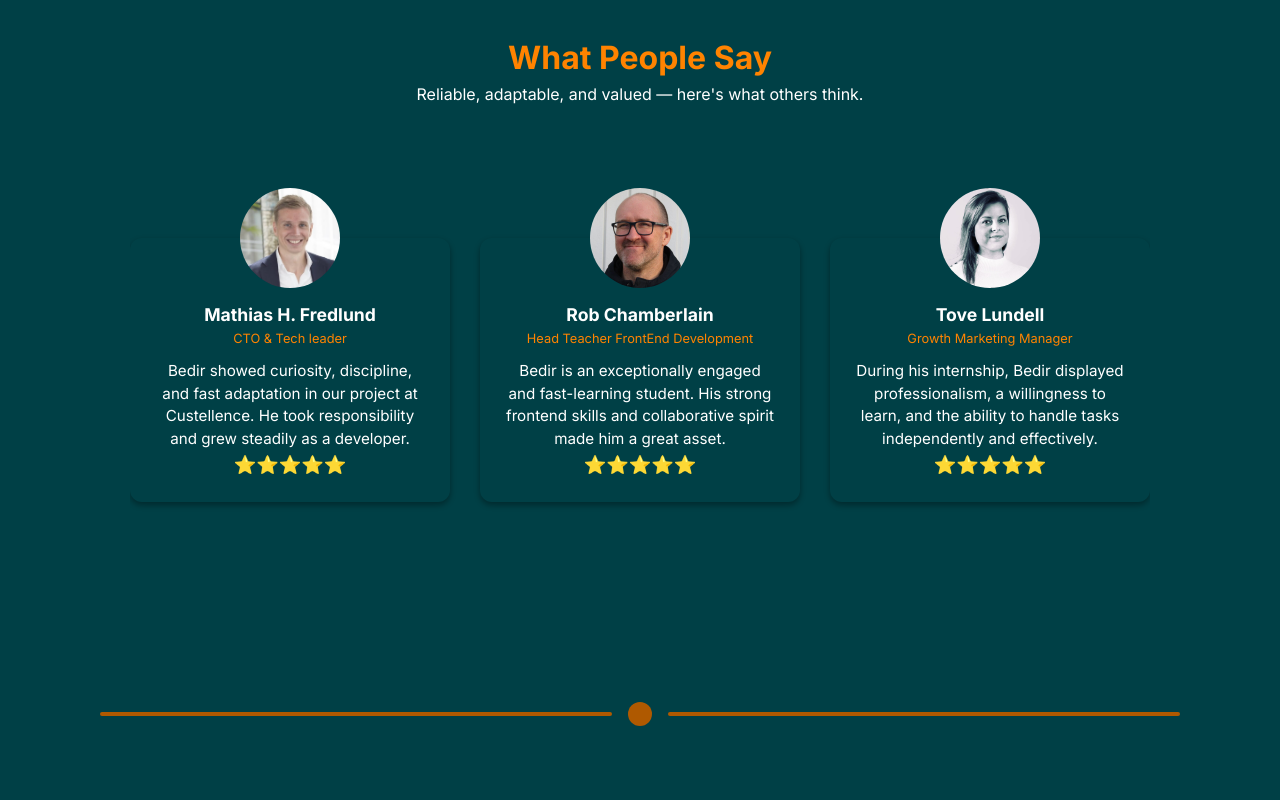
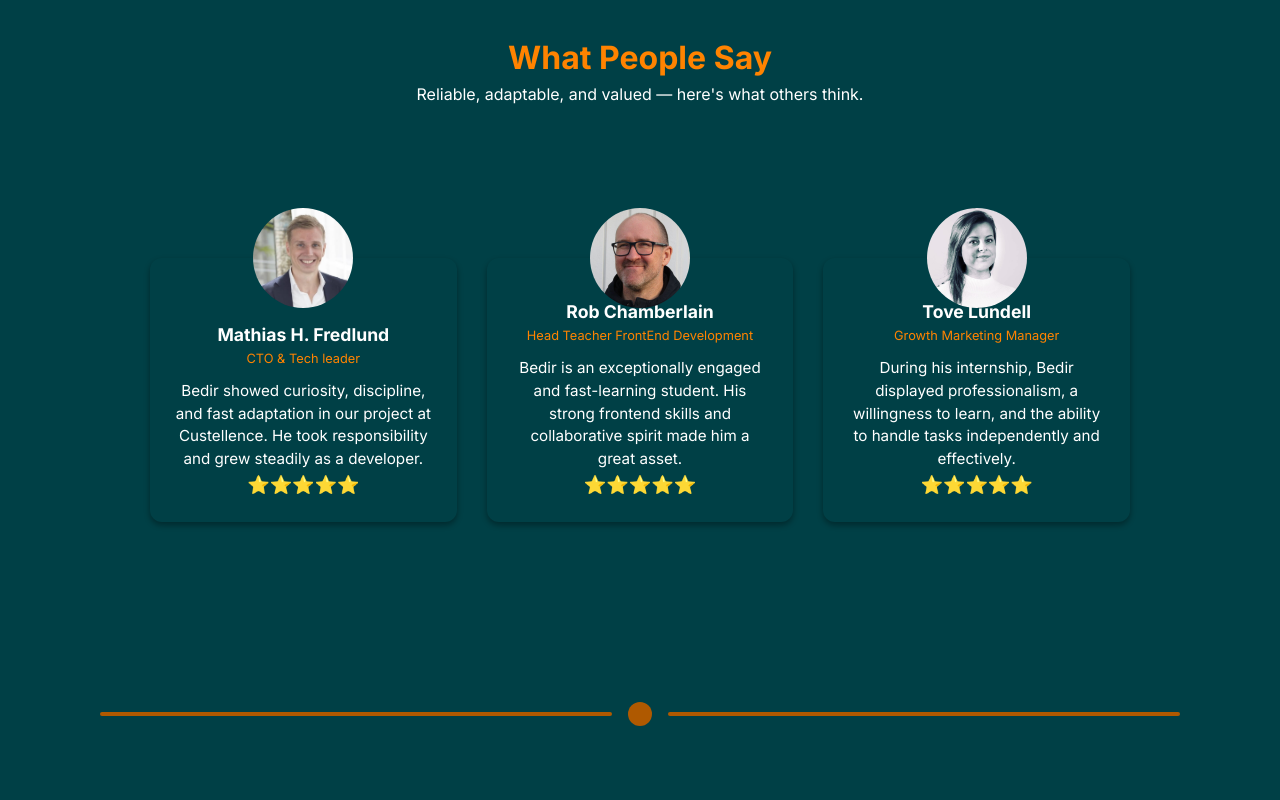
Before and after one commit to bedirgcmz/bedir-gocmez-portfolio, a Next.js app: page / in a window 1280 px wide. Shown: the part 2280-3080 px from the top of the page. Built offline with nearby package versions, Linux system fonts and the light colour scheme.

Commit message:
Paddin gave swiper to see cards complatly

```diff
--- a/src/components/Contact/Contact.module.css
+++ b/src/components/Contact/Contact.module.css
@@ -6,8 +6,9 @@
 
 .wrapper {
     @apply max-w-5xl mx-auto flex flex-col md:flex-row md:p-[24px] gap-6 justify-center items-center;
-    box-shadow: rgba(0, 0, 0, 0.1) 0px 4px 12px;
+    box-shadow: rgba(0, 0, 0, 0.07) 0px 1px 2px, rgba(0, 0, 0, 0.07) 0px 2px 4px, rgba(0, 0, 0, 0.07) 0px 4px 8px, rgba(0, 0, 0, 0.07) 0px 8px 16px, rgba(0, 0, 0, 0.07) 0px 16px 32px, rgba(0, 0, 0, 0.07) 0px 32px 64px;
     border-radius: 12px;
+    padding: 20px 0;
 }
 
 .form {
--- a/src/components/References/References.tsx
+++ b/src/components/References/References.tsx
@@ -52,7 +52,7 @@
           navigation
           autoplay={{ delay: 4000, pauseOnMouseEnter: true }}
           className="rounded-lg"
-          style={{ paddingBottom: '40px' }}
+          style={{ paddingBottom: '40px', padding: '20px' }}
         >
           {references.map((ref, i) => (
             <SwiperSlide key={i}>
```
